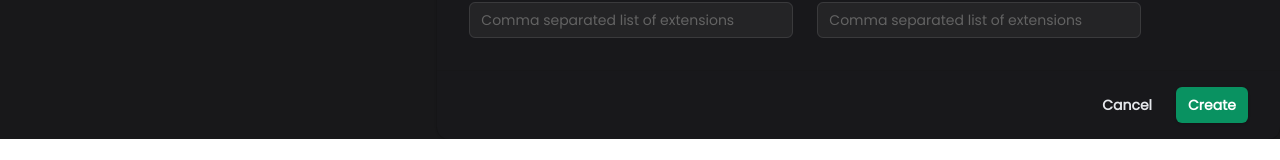
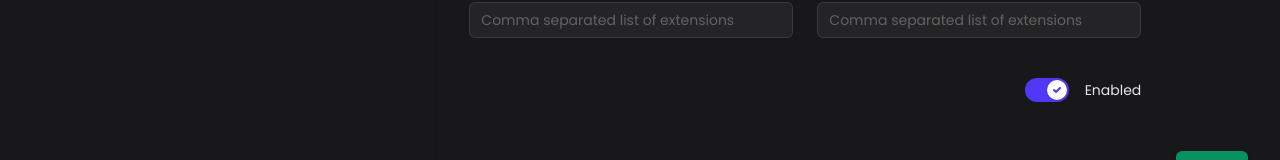
Before and after one commit to welovemedia/ffmate-ui, a Nuxt app: page /watchfolders/new in a window 1280 px wide. Shown: the part 698-858 px from the top of the page. Before the commit the page ends 837 px from the top, so only its background shows below. Built offline with nearby package versions, Linux system fonts and the light colour scheme; no server answers.

Commit message:
feat: add watchfolder enable/disable support

```diff
--- a/pages/watchfolders/index.vue
+++ b/pages/watchfolders/index.vue
@@ -1,5 +1,9 @@
 <script lang="ts" setup>
-import { ChevronRightIcon, PencilIcon, TrashIcon } from "@heroicons/vue/24/solid"
+import {
+  ChevronRightIcon,
+  PencilIcon,
+  TrashIcon,
+} from "@heroicons/vue/24/solid"
 import type { Watchfolder } from "~/sdk/ffmate/lib/interfaces/watchfolders/watchfolder"
 
 const watchfolderStore = useWatchfolderStore()
@@ -107,11 +111,12 @@ const tableItems = computed(() => {
       <span
         v-if="cell.id === 'status'"
         :class="{
-          'text-red-500': cell.raw.error,
-          'text-green-500': !cell.raw.error,
+          '!text-yellow-500': cell.raw.suspended,
+          'text-red-500': cell.raw.error && !cell.raw.suspended,
+          'text-green-500': !cell.raw.error && !cell.raw.suspended,
         }"
       >
-        {{ cell.raw.error ?? "OK" }}
+        {{ cell.raw.suspended ? "PAUSED" : cell.raw.error ?? "OK" }}
       </span>
       <div
         v-if="cell.id === 'name'"
--- a/pages/watchfolders/new.vue
+++ b/pages/watchfolders/new.vue
@@ -1,4 +1,5 @@
 <script lang="ts" setup>
+import { Switch } from "@headlessui/vue"
 import { ChevronDownIcon } from "@heroicons/vue/24/solid"
 import type {
   NewWatchfolder,
@@ -25,6 +26,7 @@ const form = reactive({
   preset: editWatchfolder.value?.preset ?? presetStore.presets[0]?.uuid,
   interval: editWatchfolder.value?.interval ?? 5,
   growthChecks: editWatchfolder.value?.growthChecks ?? 3,
+  suspended: editWatchfolder.value?.suspended ?? false,
   filterInclude:
     editWatchfolder.value?.filter?.extensions?.include?.join(",") ?? "",
   filterExclude:
@@ -39,6 +41,7 @@ const save = () => {
     growthChecks: form.growthChecks,
     preset: form.preset,
     path: form.path,
+    suspended: form.suspended,
     filter: {
       extensions: {
         include: [],
@@ -236,6 +239,73 @@ const save = () => {
               />
             </div>
           </div>
+          <div class="sm:col-span-6">
+            <div class="mt-2 flex items-center justify-end gap-x-4">
+              <Switch
+                v-model="form.suspended"
+                :class="[
+                  !form.suspended ? 'bg-indigo-600' : 'bg-gray-200',
+                  'relative inline-flex h-6 w-11 shrink-0 cursor-pointer rounded-full border-2 border-transparent transition-colors duration-200 ease-in-out focus:outline-none focus:ring-2 focus:ring-indigo-600 focus:ring-offset-2',
+                ]"
+              >
+                <span class="sr-only">Enabled</span>
+                <span
+                  :class="[
+                    !form.suspended ? 'translate-x-5' : 'translate-x-0',
+                    'pointer-events-none relative inline-block size-5 transform rounded-full bg-white shadow ring-0 transition duration-200 ease-in-out',
+                  ]"
+                >
+                  <span
+                    :class="[
+                      !form.suspended
+                        ? 'opacity-0 duration-100 ease-out'
+                        : 'opacity-100 duration-200 ease-in',
+                      'absolute inset-0 flex size-full items-center justify-center transition-opacity',
+                    ]"
+                    aria-hidden="true"
+                  >
+                    <svg
+                      class="size-3 text-gray-400"
+                      fill="none"
+                      viewBox="0 0 12 12"
+                    >
+                      <path
+                        d="M4 8l2-2m0 0l2-2M6 6L4 4m2 2l2 2"
+                        stroke="currentColor"
+                        stroke-width="2"
+                        stroke-linecap="round"
+                        stroke-linejoin="round"
+                      />
+                    </svg>
+                  </span>
+                  <span
+                    :class="[
+                      !form.suspended
+                        ? 'opacity-100 duration-200 ease-in'
+                        : 'opacity-0 duration-100 ease-out',
+                      'absolute inset-0 flex size-full items-center justify-center transition-opacity',
+                    ]"
+                    aria-hidden="true"
+                  >
+                    <svg
+                      class="size-3 text-indigo-600"
+                      fill="currentColor"
+                      viewBox="0 0 12 12"
+                    >
+                      <path
+                        d="M3.707 5.293a1 1 0 00-1.414 1.414l1.414-1.414zM5 8l-.707.707a1 1 0 001.414 0L5 8zm4.707-3.293a1 1 0 00-1.414-1.414l1.414 1.414zm-7.414 2l2 2 1.414-1.414-2-2-1.414 1.414zm3.414 2l4-4-1.414-1.414-4 4 1.414 1.414z"
+                      />
+                    </svg>
+                  </span>
+                </span>
+              </Switch>
+              <label
+                for="filter include"
+                class="block text-sm/6 font-medium text-gray-200"
+                >Enabled</label
+              >
+            </div>
+          </div>
         </div>
       </div>
       <div
```
